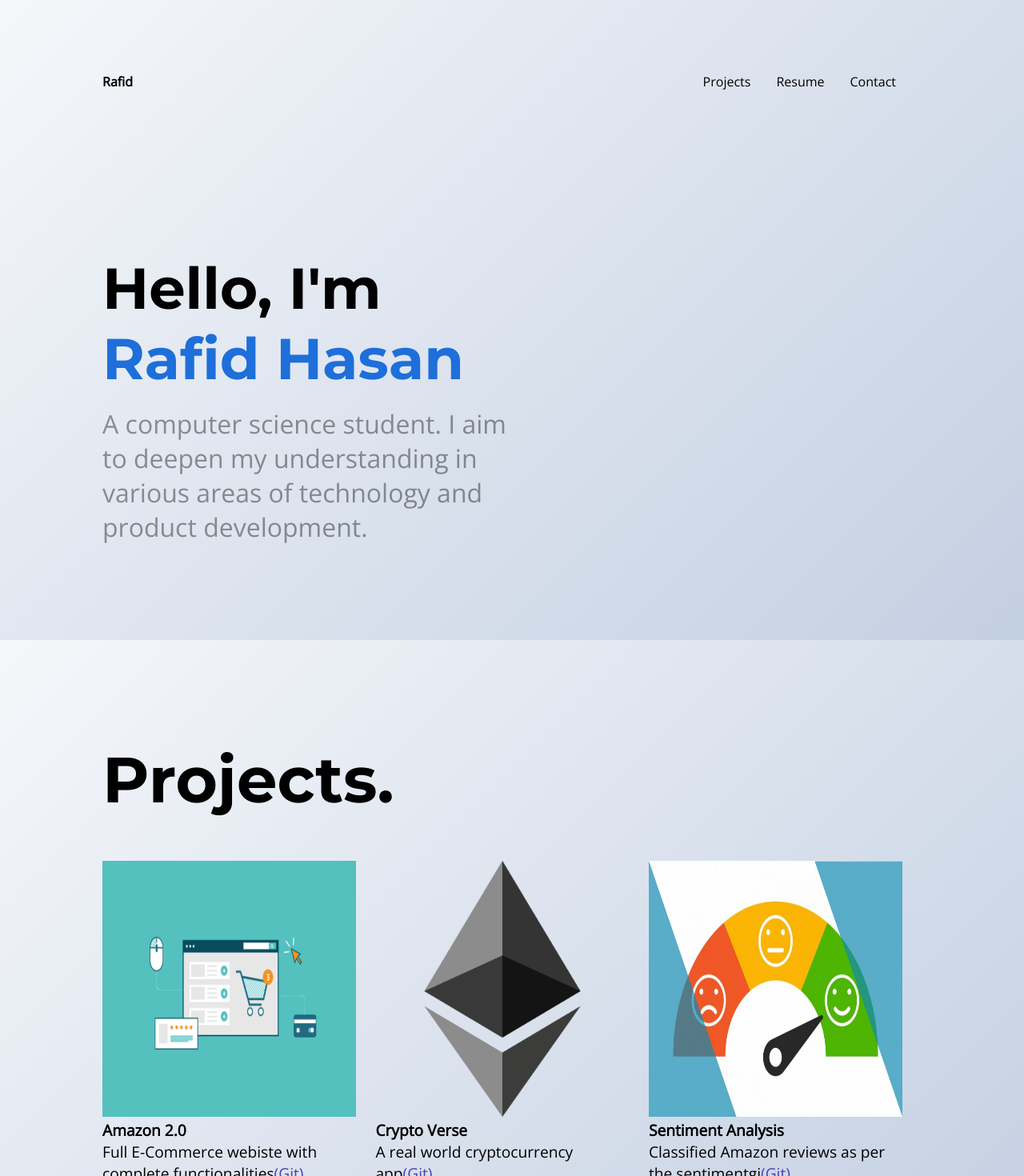
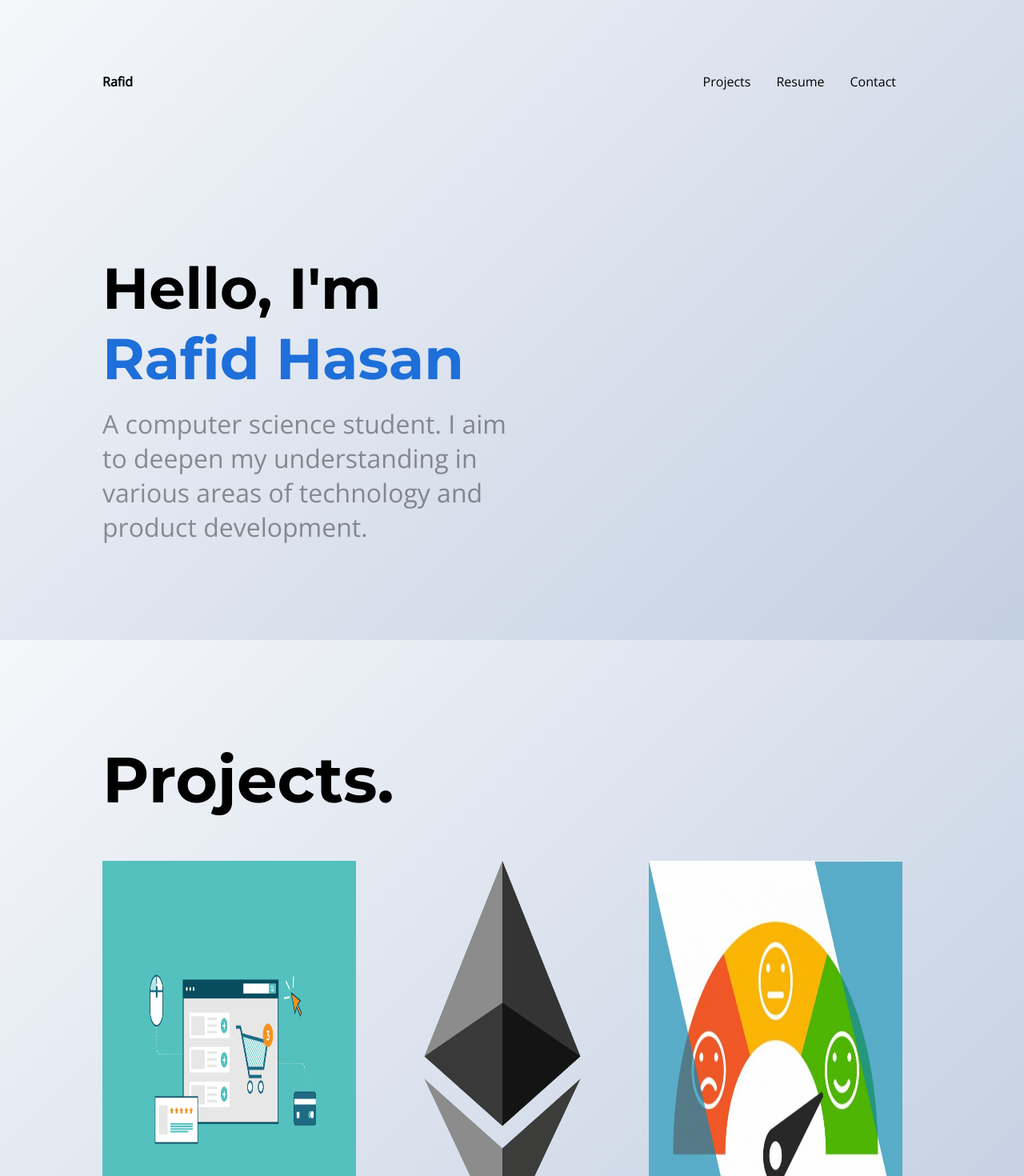
Before and after one commit to rafid001/Portfolio-Website, a React (Create React App) app: page / in a window 1280 px wide. Shown: the top 1470 px of the page at 80% size. Built offline with nearby package versions, Linux system fonts and the light colour scheme.

Commit message:
Update App.css

```diff
--- a/src/App.css
+++ b/src/App.css
@@ -121,7 +121,7 @@ a {
   width: calc(100% - 69%);
 }
 .work_container .projects_container img {
-  height: 20rem;
+  height: 30rem;
   width: 100%;
   transition: transform 0.5s ease;
 }
```
